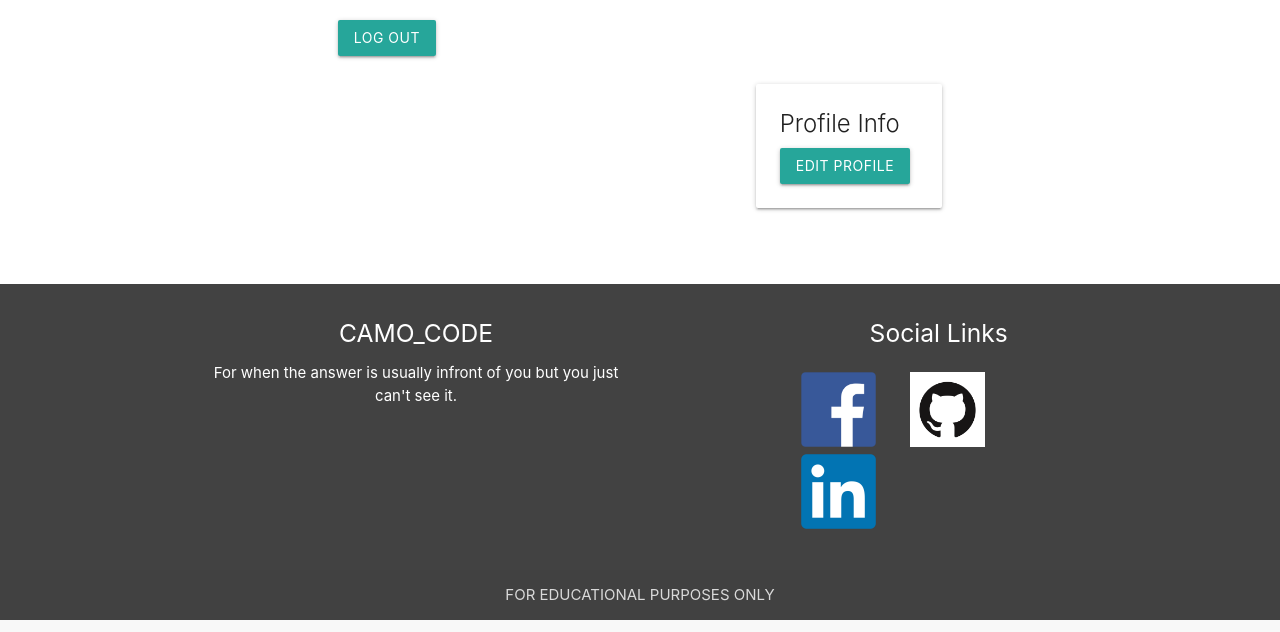
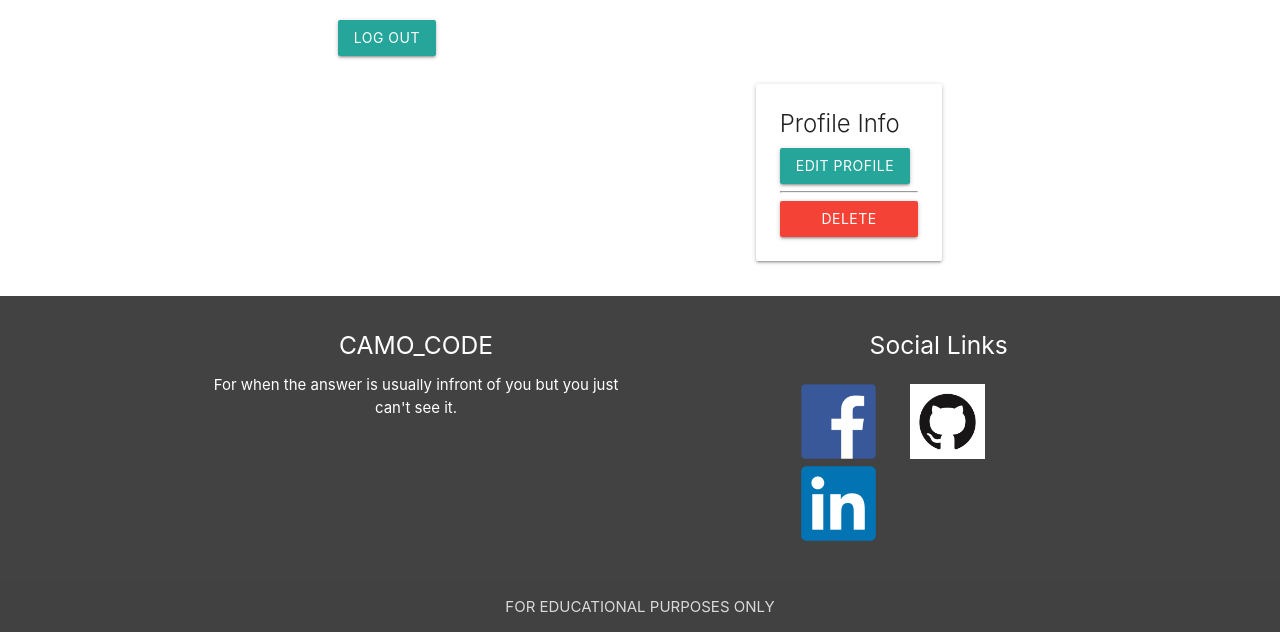
Before and after one commit to CHRISHA1122/milestone-project-3, a Flask app: page /profile in a window 1280 px wide. Shown: the part 180-812 px from the top of the page. Run offline with Flask 3, Linux system fonts and the light colour scheme; the visitor is signed in with stand-in values (Sample User, id 1); data that the repository does not hold is empty.

Commit message:
Added delete_profile function

```diff
--- a/camo_code/routes.py
+++ b/camo_code/routes.py
@@ -50,6 +50,17 @@ def update_profile():
             form.location.data = current_user.profile.location
     return render_template(
         "update_profile.html", title="Update Profile", form=form)
+
+
+@app.route("/delete_profile", methods=["POST"])
+@login_required
+def delete_profile():
+    profile = current_user.profile
+    db.session.delete(profile)
+    db.session.commit()
+    logout_user()
+    flash('Your profile has been deleted.')
+    return redirect(url_for('home'))
 
 
 @app.route("/login", methods=["GET", "POST"])
--- a/camo_code/templates/delete_post.html
+++ b/camo_code/templates/delete_post.html
@@ -8,7 +8,7 @@
         <form method="POST" action="{{ url_for('delete_post', post_id=post.id) }}">
             {{ form.csrf_token }}
             {{ form.hidden_tag() }}
-            <button type="submit" class="btn green">Delete Post</button>
+            <button type="submit" class="btn waves-effect waves-light red">Delete Post</button>
         </form>
     </div>
 </div>
--- a/camo_code/templates/profile.html
+++ b/camo_code/templates/profile.html
@@ -38,6 +38,10 @@
           <p>{{ current_user.profile.bio }}</p>
           <p>{{ current_user.profile.location }}</p>
           <a href="{{ url_for('update_profile') }}" class="btn waves-effect waves-light">Edit Profile</a>
+          <hr>
+          <form action="{{ url_for('delete_profile') }}" method="POST">
+            <button type="submit" class="btn waves-effect waves-light red">Delete Profile</button>
+          </form>
         </div>
       </div>
     </div>
```
Also changed, not shown: camo_code/templates/delete_profile.html (added, +16 -0 lines).
